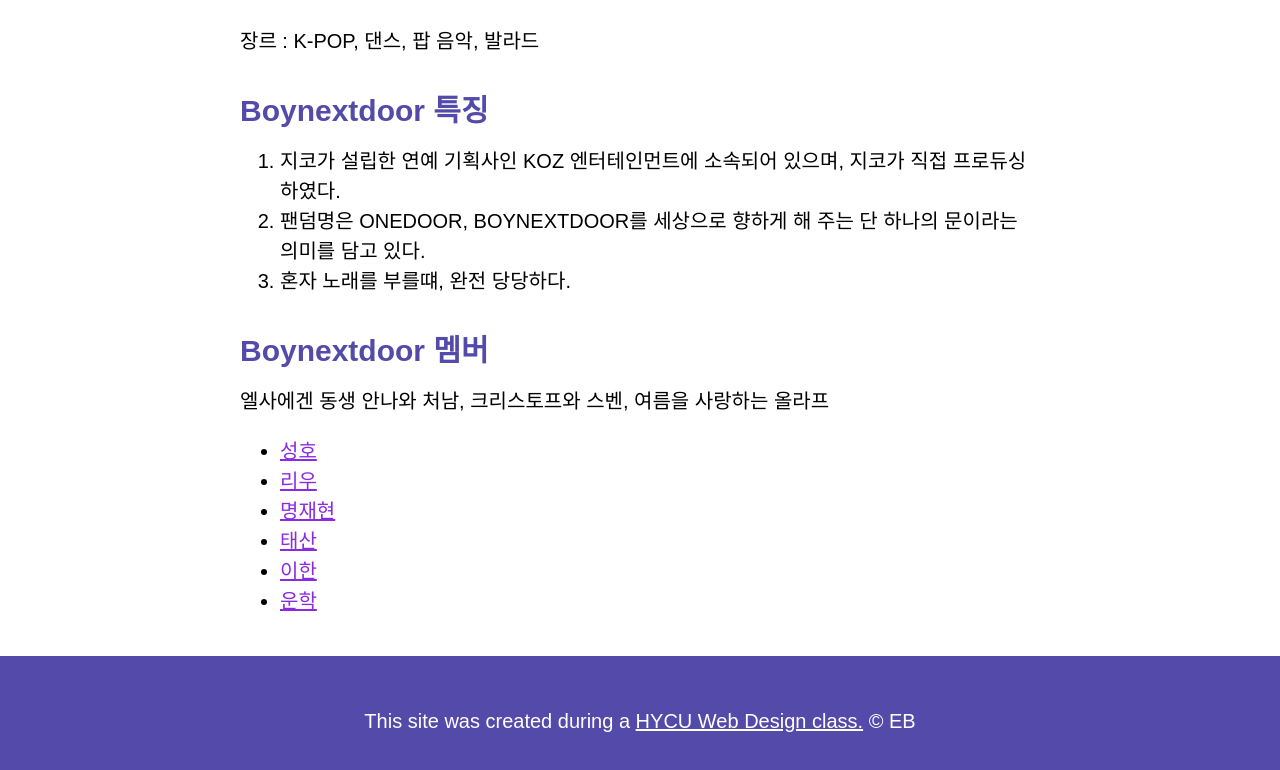
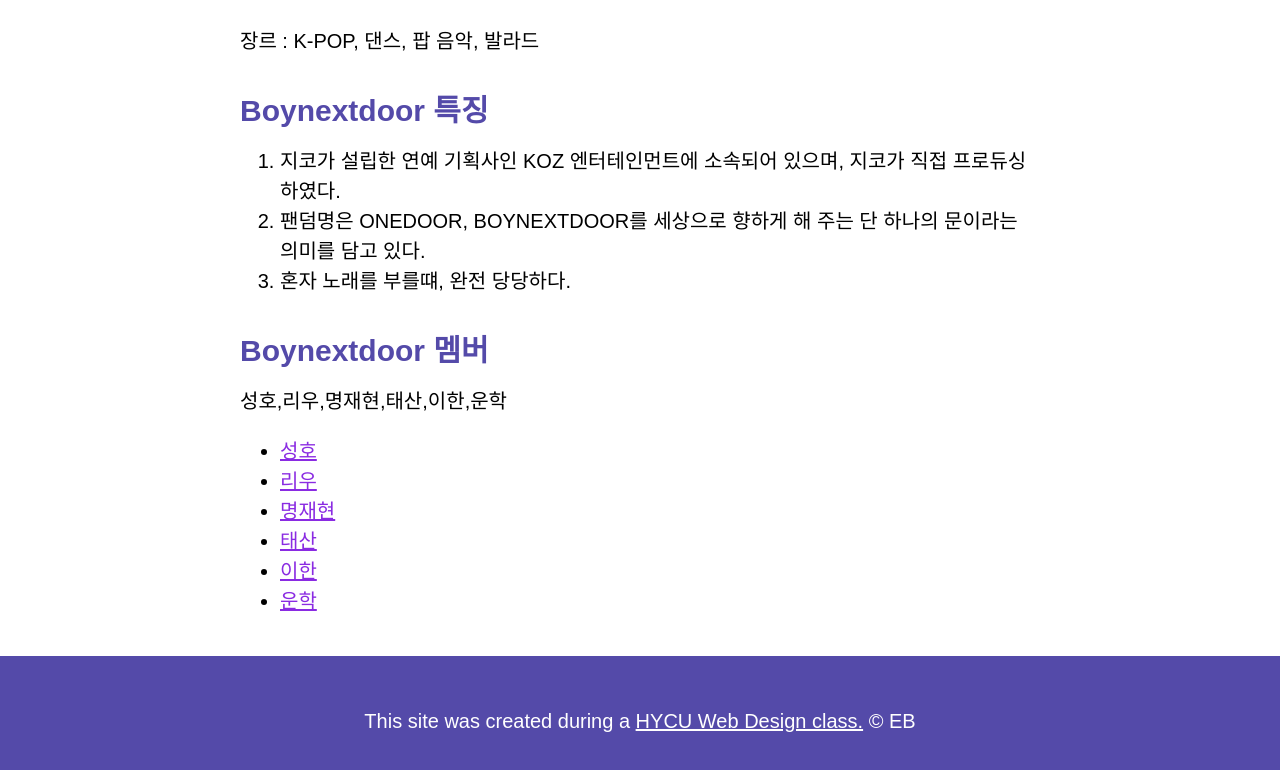
Before and after one commit to vol2028/favorite_character, a plain HTML site: page index.html in a window 1280 px wide. Shown: the part 1433-2203 px from the top of the page. Drawn offline with Linux system fonts and the light colour scheme.

Commit message:
Update index.html

```diff
--- a/index.html
+++ b/index.html
@@ -27,8 +27,7 @@
             <li>혼자 노래를 부를떄, 완전 당당하다.</li>
         </ol>
         <h2>Boynextdoor 멤버</h2>
-        <p>엘사에겐 동생 안나와 처남, 크리스토프와 스벤,
-            여름을 사랑하는 올라프
+        <p>성호,리우,명재현,태산,이한,운학
         </p>
         <ul>
             <li><a target="_blank" href="https://namu.wiki/w/%EC%84%B1%ED%98%B8(BOYNEXTDOOR)">성호</a></li>
```
